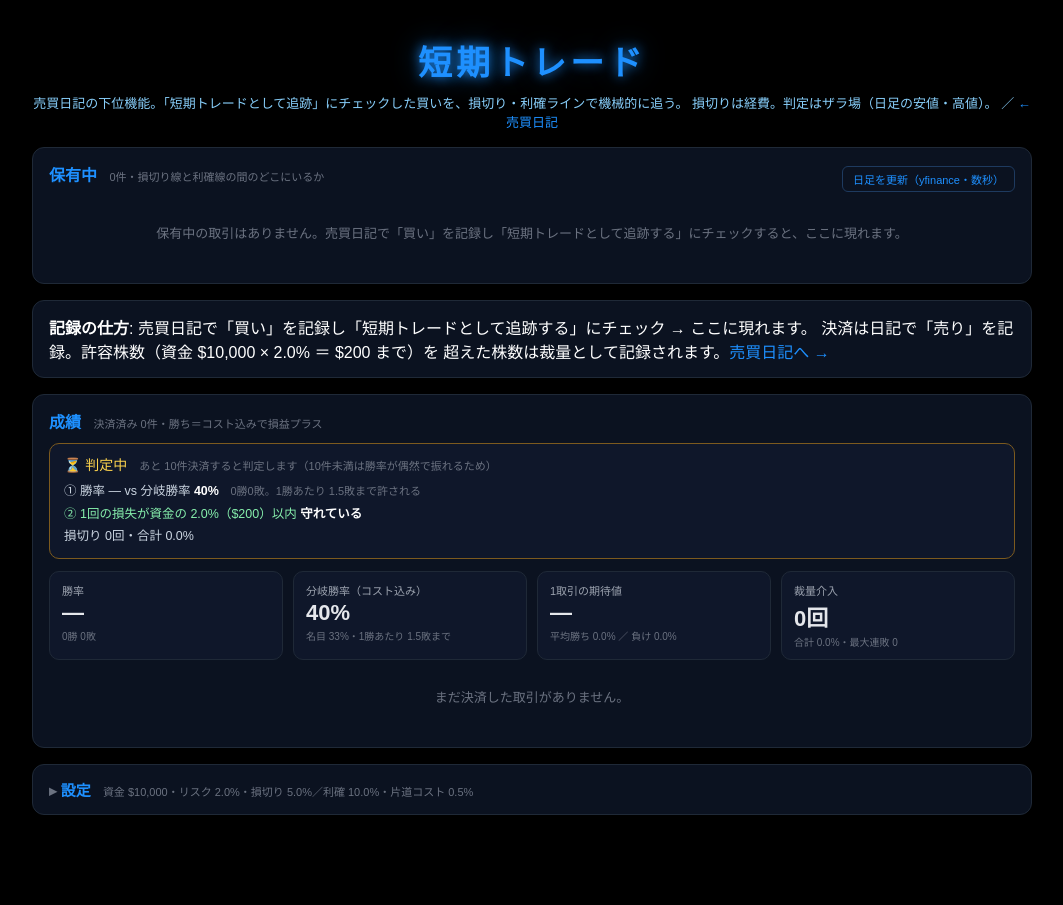
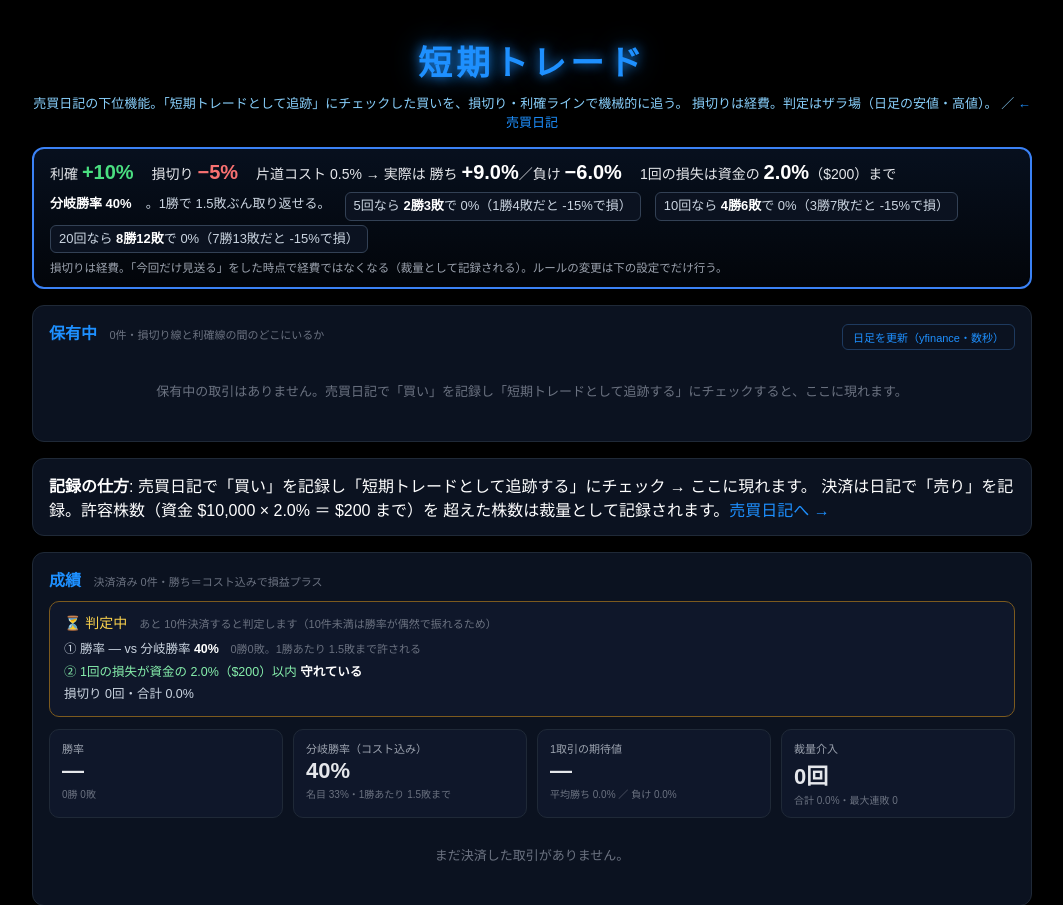
Before and after one commit to hideonSOS/web_analize, a Django app: page /diary/contra/ in a window 1280 px wide. Shown: the part 131-1036 px from the top of the page, without its empty margins (108-1171 px from the left). Before the commit the page ends 946 px from the top, so only its background shows below. Run offline with Django 5.2, Linux system fonts and the light colour scheme; the visitor is signed in with stand-in values (Sample User, id 1); data comes from the database, SQL or seed files in the repository; data that the repository does not hold is empty; some libraries are stand-ins or nearby versions.

Commit message:
短期トレード: ページ先頭にルール（利確+10%/損切り-5%・コスト・分岐勝率・何勝何敗でトントンか）を明記
Co-Authored-By: Claude Fable 5.1 <noreply@anthropic.com>

```diff
--- a/diary/contra.py
+++ b/diary/contra.py
@@ -40,7 +40,20 @@ def breakeven(stop_pct: float, target_pct: float, cost_pct: float) -> dict:
     lose = stop_pct + 2 * cost_pct
     win = target_pct - 2 * cost_pct
     with_cost = lose / (lose + win) if lose + win > 0 else 0
-    return {'nominal': nominal * 100, 'with_cost': with_cost * 100, 'win': win, 'lose': lose}
+    # 「何勝何敗でトントンか」を回数で示す（ユーザー要望 2026-09-09: 忘れないように明記）。
+    # 10回・20回あたりの分岐勝ち数は切り上げ（それ未満の勝ち数なら損）
+    import math as _m
+    def need(n):
+        return _m.ceil(n * with_cost - 1e-9)
+    examples = []
+    for n in (5, 10, 20):
+        w = need(n)
+        examples.append({'n': n, 'win': w, 'lose': n - w,
+                         'pnl': round(w * win - (n - w) * lose, 1),          # その勝敗での累積%
+                         'pnl_minus1': round((w - 1) * win - (n - w + 1) * lose, 1)})
+    return {'nominal': nominal * 100, 'with_cost': with_cost * 100, 'win': win, 'lose': lose,
+            'ratio': (win / lose) if lose else None,   # 1勝で何敗ぶん取り返せるか
+            'examples': examples}
 
 
 def max_shares(setting: ContraSetting, price: float, stop_pct: float) -> dict:
--- a/diary/static/diary/css/contra.css
+++ b/diary/static/diary/css/contra.css
@@ -15,6 +15,17 @@
 .ct-msg-error{ border-color:#7c2d2d; color:#fca5a5; }
 .up{ color:#4ade80; } .down{ color:#f87171; }
 .ct-stale{ color:#f87171; }
+
+/* ---- ルールの明記（ページ先頭。忘れないように） ---- */
+.ct-rule{ border:2px solid #3b82f6; border-radius:12px; padding:12px 16px; margin-bottom:16px; background:linear-gradient(180deg, rgba(59,130,246,.12), rgba(59,130,246,.04)); }
+.ct-rule-main{ display:flex; flex-wrap:wrap; gap:8px 18px; align-items:center; font-size:14px; color:#e5e7eb; }
+.ct-rule-item b{ font-size:20px; color:#fff; font-variant-numeric:tabular-nums; }
+.ct-rule-item.target b{ color:#4ade80; } .ct-rule-item.stop b{ color:#f87171; }
+.ct-rule-sub{ margin-top:8px; font-size:13px; color:#cbd5e1; line-height:1.9; display:flex; flex-wrap:wrap; gap:4px 14px; }
+.ct-rule-sub b{ color:#fff; }
+.ct-rule-ex{ border:1px solid #334155; border-radius:6px; padding:1px 8px; background:#0b1220; }
+.ct-rule-now{ color:#facc15; }
+.ct-rule-note{ margin-top:6px; font-size:11.5px; color:#9ca3af; }
 
 /* ---- 保有中: 1件1ブロック ---- */
 .ct-pos{ border:1px solid #1f2937; border-radius:10px; padding:10px 12px; margin-bottom:10px; background:#0f172a; }
--- a/diary/templates/diary/contra.html
+++ b/diary/templates/diary/contra.html
@@ -16,6 +16,25 @@
     ／ <a class="ct-link" href="{% url 'diary:index' %}">← 売買日記</a></p>
 
   {% for m in messages %}<div class="ct-msg ct-msg-{{ m.tags }}">{{ m }}</div>{% endfor %}
+
+  {% comment %}
+    ルールの明記（ユーザー要望 2026-09-09「忘れないように」）: 利確/損切りの幅、コスト、
+    そして「何勝何敗でトントンか」を回数で。数字は設定から計算（設定を変えれば追従）
+  {% endcomment %}
+  <section class="ct-rule">
+    <div class="ct-rule-main">
+      <span class="ct-rule-item target">利確 <b>+{{ setting.default_target_pct|floatformat:"-1" }}%</b></span>
+      <span class="ct-rule-item stop">損切り <b>−{{ setting.default_stop_pct|floatformat:"-1" }}%</b></span>
+      <span class="ct-rule-item">片道コスト {{ setting.cost_pct }}% → 実際は 勝ち <b>+{{ be.win|floatformat:1 }}%</b>／負け <b>−{{ be.lose|floatformat:1 }}%</b></span>
+      <span class="ct-rule-item">1回の損失は資金の <b>{{ setting.risk_pct }}%</b>（${{ risk_budget|floatformat:0|intcomma }}）まで</span>
+    </div>
+    <div class="ct-rule-sub">
+      <b>分岐勝率 {{ be.with_cost|floatformat:0 }}%</b>。1勝で {{ be.ratio|floatformat:1 }}敗ぶん取り返せる。
+      {% for ex in be.examples %}<span class="ct-rule-ex">{{ ex.n }}回なら <b>{{ ex.win }}勝{{ ex.lose }}敗</b>で {{ ex.pnl|floatformat:0 }}%{% if ex.pnl >= 0 %}（{{ ex.win|add:"-1" }}勝{{ ex.lose|add:"1" }}敗だと {{ ex.pnl_minus1|floatformat:0 }}%で損）{% endif %}</span>{% endfor %}
+      {% if stats.n %}<span class="ct-rule-now">現在 <b>{{ stats.wins }}勝{{ stats.losses }}敗</b>（累積 {% if stats.curve %}{{ stats.curve|last|last|floatformat:1 }}%{% endif %}）</span>{% endif %}
+    </div>
+    <div class="ct-rule-note">損切りは経費。「今回だけ見送る」をした時点で経費ではなくなる（裁量として記録される）。ルールの変更は下の設定でだけ行う。</div>
+  </section>
 
   {% comment %} ---- 保有中（今日やることが上に来る） ---- {% endcomment %}
   <section class="ct-card">
```
